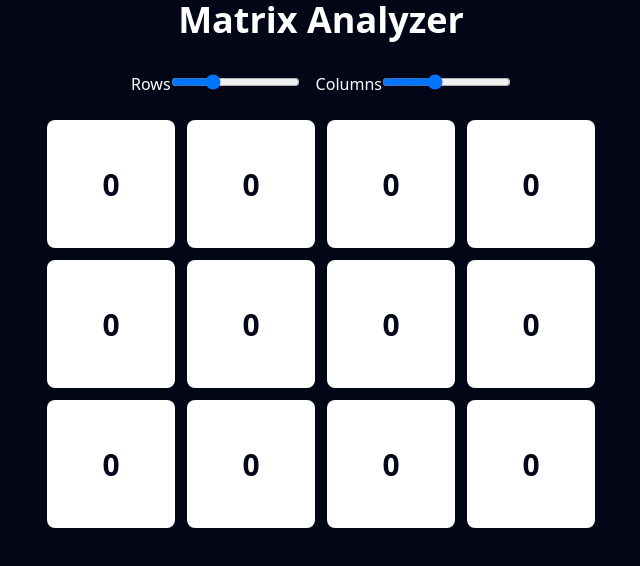
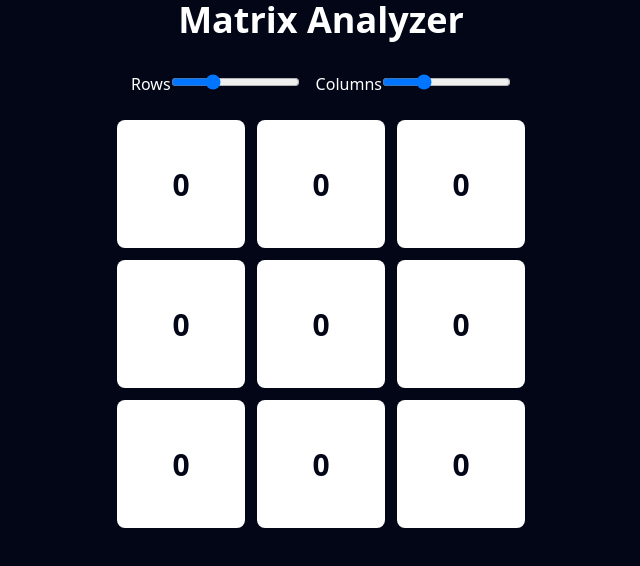
Before and after one commit to fabaguirre/matrix-analyzer, a React (Vite) app: page / in a window 1280 px wide. Shown: the top 566 px of the page, without its empty margins (319-959 px from the left). Built offline with nearby package versions, Linux system fonts and the light colour scheme.

Commit message:
♻️ add matrix context

```diff
--- /dev/null
+++ b/src/components/MatrixConfig.tsx
@@ -0,0 +1,34 @@
+import { useMatrix } from '@/hooks/useMatrix';
+
+const MatrixConfig: React.FC = () => {
+  const { rowsLength, columnsLength, setRowsLength, setColumnsLength } =
+    useMatrix();
+
+  return (
+    <form className="container mx-auto mt-2 flex max-w-5xl justify-center gap-4">
+      <label>
+        Rows
+        <input
+          type="range"
+          value={rowsLength}
+          max={10}
+          onChange={event => setRowsLength(Number(event.currentTarget.value))}
+        />
+      </label>
+
+      <label>
+        Columns
+        <input
+          type="range"
+          value={columnsLength}
+          max={10}
+          onChange={event =>
+            setColumnsLength(Number(event.currentTarget.value))
+          }
+        />
+      </label>
+    </form>
+  );
+};
+
+export default MatrixConfig;
--- a/src/components/MatrixForm.tsx
+++ b/src/components/MatrixForm.tsx
@@ -1,71 +1,21 @@
-import { useEffect, useState } from 'react';
+import { MatrixProvider } from '@/context/matrix';
+import MatrixConfig from './MatrixConfig';
 import MatrixInput from './MatrixInput';
 
 const MatrixForm: React.FC = () => {
-  const [rowsLength, setRowsLength] = useState(3);
-  const [columnsLength, setColumnsLength] = useState(4);
-
-  const [matrix, setMatrix] = useState<number[][]>([]);
-
-  const updateMatrix = ({
-    rowIndex,
-    columnIndex,
-    value,
-  }: {
-    rowIndex: number;
-    columnIndex: number;
-    value: number;
-  }) => {
-    setMatrix(prevMatrix => {
-      return prevMatrix
-        .slice(0, rowIndex)
-        .concat([
-          prevMatrix[rowIndex]
-            .slice(0, columnIndex)
-            .concat([value])
-            .concat(prevMatrix[rowIndex].slice(columnIndex + 1)),
-        ])
-        .concat(prevMatrix.slice(rowIndex + 1));
-    });
-  };
-
-  useEffect(() => {
-    setMatrix(new Array(rowsLength).fill(new Array(columnsLength).fill(0)));
-  }, [rowsLength, columnsLength, setMatrix]);
-
   return (
     <section className="mx-auto flex flex-col gap-6">
       <h1 className="container mx-auto max-w-5xl text-balance text-center text-4xl font-bold">
         Matrix Analyzer
       </h1>
 
-      <form className="container mx-auto mt-2 flex max-w-5xl justify-center gap-4">
-        <label>
-          Rows
-          <input
-            type="range"
-            value={rowsLength}
-            max={10}
-            onChange={event => setRowsLength(Number(event.currentTarget.value))}
-          />
-        </label>
+      <MatrixProvider>
+        <MatrixConfig />
 
-        <label>
-          Columns
-          <input
-            type="range"
-            value={columnsLength}
-            max={10}
-            onChange={event =>
-              setColumnsLength(Number(event.currentTarget.value))
-            }
-          />
-        </label>
-      </form>
-
-      <form>
-        <MatrixInput matrix={matrix} updateMatrix={updateMatrix} />
-      </form>
+        <form>
+          <MatrixInput />
+        </form>
+      </MatrixProvider>
     </section>
   );
 };
--- a/src/components/MatrixInput.tsx
+++ b/src/components/MatrixInput.tsx
@@ -1,19 +1,9 @@
+import { useMatrix } from '@/hooks/useMatrix';
 import MatrixCellInput from './MatrixCellInput';
 
-interface Props {
-  matrix: number[][];
-  updateMatrix: ({
-    rowIndex,
-    columnIndex,
-    value,
-  }: {
-    rowIndex: number;
-    columnIndex: number;
-    value: number;
-  }) => void;
-}
+const MatrixInput: React.FC = () => {
+  const { matrix, updateMatrixCell } = useMatrix();
 
-const MatrixInput: React.FC<Props> = ({ matrix, updateMatrix }) => {
   return (
     <div className="flex flex-col items-center gap-3">
       {matrix.map((row, rowIndex) => (
@@ -23,7 +13,7 @@ const MatrixInput: React.FC<Props> = ({ matrix, updateMatrix }) => {
               key={`cell-${rowIndex}-${columnIndex}`}
               value={cell}
               onChange={val => {
-                updateMatrix({ rowIndex, columnIndex, value: val });
+                updateMatrixCell({ rowIndex, columnIndex, value: val });
               }}
             />
           ))}
--- /dev/null
+++ b/src/context/matrix.tsx
@@ -0,0 +1,76 @@
+import { createContext, useEffect, useState } from 'react';
+
+export interface MatrixContextType {
+  matrix: Matrix;
+  updateMatrixCell: ({
+    rowIndex,
+    columnIndex,
+    value,
+  }: {
+    rowIndex: number;
+    columnIndex: number;
+    value: number;
+  }) => void;
+
+  rowsLength: number;
+  columnsLength: number;
+
+  setRowsLength: (rowsLength: number) => void;
+  setColumnsLength: (columnsLength: number) => void;
+}
+
+export const MatrixContext = createContext<MatrixContextType>({
+  matrix: [],
+  updateMatrixCell: () => {},
+  rowsLength: 0,
+  columnsLength: 0,
+  setRowsLength: () => {},
+  setColumnsLength: () => {},
+});
+
+export function MatrixProvider({ children }: { children: React.ReactNode }) {
+  const [matrix, setMatrix] = useState<Matrix>([]);
+  const [rowsLength, setRowsLength] = useState(3);
+  const [columnsLength, setColumnsLength] = useState(3);
+
+  const updateMatrixCell = ({
+    rowIndex,
+    columnIndex,
+    value,
+  }: {
+    rowIndex: number;
+    columnIndex: number;
+    value: number;
+  }) => {
+    setMatrix(prevMatrix => {
+      return prevMatrix
+        .slice(0, rowIndex)
+        .concat([
+          prevMatrix[rowIndex]
+            .slice(0, columnIndex)
+            .concat([value])
+            .concat(prevMatrix[rowIndex].slice(columnIndex + 1)),
+        ])
+        .concat(prevMatrix.slice(rowIndex + 1));
+    });
+  };
+
+  useEffect(() => {
+    setMatrix(new Array(rowsLength).fill(new Array(columnsLength).fill(0)));
+  }, [rowsLength, columnsLength, setMatrix]);
+
+  return (
+    <MatrixContext.Provider
+      value={{
+        matrix,
+        updateMatrixCell,
+        rowsLength,
+        columnsLength,
+        setRowsLength,
+        setColumnsLength,
+      }}
+    >
+      {children}
+    </MatrixContext.Provider>
+  );
+}
--- /dev/null
+++ b/src/hooks/useMatrix.ts
@@ -0,0 +1,6 @@
+import { MatrixContext, MatrixContextType } from '@/context/matrix';
+import { useContext } from 'react';
+
+export function useMatrix(): MatrixContextType {
+  return useContext(MatrixContext);
+}
--- /dev/null
+++ b/src/types/index.d.ts
@@ -0,0 +1 @@
+type Matrix = number[][];
```
